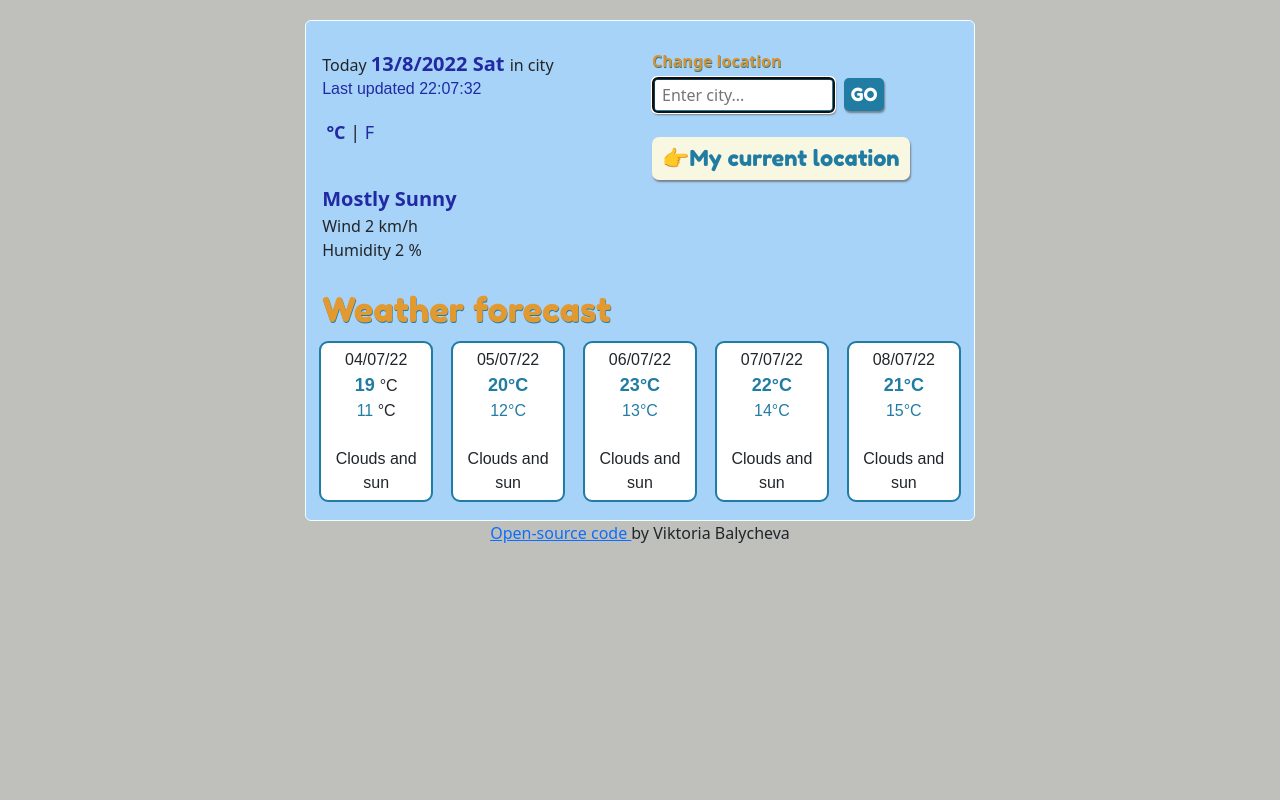
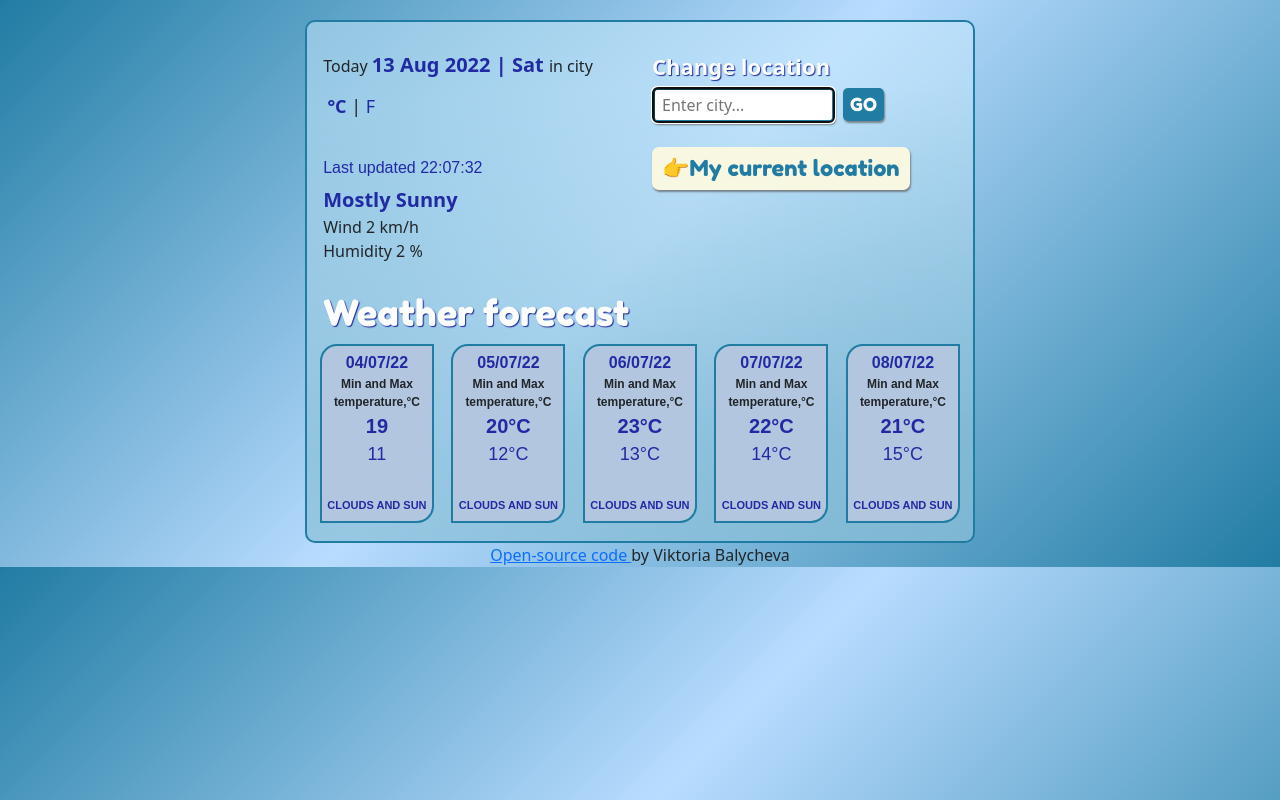
Before and after one commit to vb71021/my-weather-app, a plain HTML site: page index.html in a window 1280 px wide. Drawn offline with nearby package versions, Linux system fonts and the light colour scheme.

Commit message:
some css changes

```diff
--- a/index.html
+++ b/index.html
@@ -26,14 +26,14 @@
             <div class="col-sm-6">
           <p>
             Today <span class="date">
-              <span id = "day"></span>/<span id = "month"></span>/<span id = "year"></span> <span id = "week-day"> </span>
+              <span id = "day"></span> <span id = "month"></span> <span id = "year"></span> | <span id = "week-day"> </span>
             </span>
 
           in city
 
 
         <div class="city" id="city-current"></div>
-        <h3>time</h3>
+
         <img src = "" id="icon-description">
         <span class="degrees" id = "degrees"></span>
         <span class="units">
@@ -41,6 +41,7 @@
           <span id="divider">|</span>
           <a href = "#" id = "fahrenheit">F</a>
          </span>
+         <h3>time</h3>
           <div class = "description">
 
 
@@ -76,15 +77,15 @@
             <div  class="col-sm predict">
               <span id = "day-one">
                 04/07/22
-              </span>
-            </br>
+              </span> <div class="minmax">Min and Max temperature,°C</div>
+
             <span class="degree-predict" id = max-deg-d1>
               19
-            </span>°C
+            </span>
             </br>
             <span id = min-deg-d1>
               11
-            </span>°C
+            </span>
           </br>
           <img src = "" id="icon-forecast1">
         </br>
@@ -93,25 +94,25 @@
               </span>
 
       </div>
-            <div class="col-sm predict"> <span id = "day-two">05/07/22</span> </br> <span class="degree-predict" id = max-deg-d2>20°C</span> </br>
+            <div class="col-sm predict"> <span id = "day-two">05/07/22</span> <div class="minmax">Min and Max temperature,°C</div> <span class="degree-predict" id = max-deg-d2>20°C</span> </br>
             <span id = min-deg-d2>
               12°C
             </span></br><img src = "" id="icon-forecast2"></br><span id = "day-two-description">
                Clouds and sun
               </span> </div>
-            <div class="col-sm predict"> <span id = "day-three">06/07/22</span> </br> <span class="degree-predict" id = max-deg-d3>23°C</span> </br>
+            <div class="col-sm predict"> <span id = "day-three">06/07/22</span> <div class="minmax">Min and Max temperature,°C</div> <span class="degree-predict" id = max-deg-d3>23°C</span> </br>
             <span id = min-deg-d3>
               13°C
             </span></br><img src = "" id="icon-forecast3"></br><span id = "day-three-description">
                Clouds and sun
               </span> </div>
-            <div class="col-sm predict"> <span id = "day-four">07/07/22</span> </br> <span class="degree-predict" id = max-deg-d4>22°C</span> </br>
+            <div class="col-sm predict"> <span id = "day-four">07/07/22</span> <div class="minmax">Min and Max temperature,°C</div> <span class="degree-predict" id = max-deg-d4>22°C</span> </br>
             <span id = min-deg-d4>
               14°C
             </span></br><img src = "" id="icon-forecast4"></br><span id = "day-four-description">
                Clouds and sun
               </span> </div>
-            <div class="col-sm predict"> <span id = "day-five">08/07/22</span> </br> <span class="degree-predict" id = max-deg-d5>21°C</span> </br>
+            <div class="col-sm predict"> <span id = "day-five">08/07/22</span> <div class="minmax">Min and Max temperature,°C</div> <span class="degree-predict" id = max-deg-d5>21°C</span> </br>
             <span id = min-deg-d5>
               15°C
             </span></br><img src = "" id="icon-forecast5"></br><span id = "day-five-description">
--- a/src/hw5.js
+++ b/src/hw5.js
@@ -4,8 +4,22 @@ let now = new Date();
 let dayToday = document.querySelector("#day");
 dayToday.innerHTML = now.getDate();
 
+let months = [
+  "Jan",
+  "Feb",
+  "Mar",
+  "Apr",
+  "May",
+  "Jun",
+  "Jul",
+  "Aug",
+  "Sep",
+  "Oct",
+  "Nov",
+  "Dec",
+];
 let monthToday = document.querySelector("#month");
-monthToday.innerHTML = now.getMonth() + 1;
+monthToday.innerHTML = months[now.getMonth()];
 
 let yearToday = document.querySelector("#year");
 yearToday.innerHTML = now.getFullYear();
@@ -66,9 +80,6 @@ function showTemp() {
       degreesC.innerHTML = degreesFahrenheit;
       celsiusUnit.classList.remove("active");
       fahrenheitUnit.classList.add("active");
-      document.querySelector("#max-deg-d1").innerHTML = Math.round(
-        (response.data.daily[1].temp.max * 9) / 5 + 32
-      );
     }
 
     let fahrenheitUnit = document.querySelector("#fahrenheit");
--- a/src/styles.css
+++ b/src/styles.css
@@ -1,11 +1,11 @@
 body {
-  background-color: rgb(191, 192, 188);
+  background: linear-gradient(-225deg, #217ca3 0%, #b8dcff 48%, #217ca3 100%);
 }
 h1 {
-  color: #e29930;
-  text-shadow: 0.5px 0.5px 0.5px #217ca3;
-  font-size: 34px;
-  font-family: "Fredoka One", cursive;
+  color: #fcfdfd;
+  text-shadow: 1px 1px 1px #212aa3;
+  font-size: 36px;
+  font-family: "Fredoka One";
   word-break: keep-all;
 }
 h3 {
@@ -24,15 +24,26 @@ ul {
   padding: 0;
 }
 .card {
-  border-color: azure;
+  border-color: #217ca3;
+  border-width: 2px;
+  border-radius: 10px;
   width: 60%;
-  background-color: rgb(168, 211, 249);
+  background: linear-gradient(
+    178deg,
+    rgba(201, 234, 252, 0.51) 14.9%,
+    rgba(139, 192, 216, 0.73) 80%
+  );
   display: block;
   margin: 0 auto;
   margin-top: 20px;
 }
 .col-sm-6 {
   padding: 12px;
+}
+
+.minmax {
+  font-size: 12px;
+  font-weight: bolder;
 }
 .predict {
   display: inline-flexbox;
@@ -42,9 +53,9 @@ ul {
   font-family: Arial, Helvetica, sans-serif;
   padding: 5px;
   outline: 2px solid #217ca3;
-  border-radius: 7px;
+  border-radius: 15px 0px;
 
-  background-color: #ffffff;
+  background-color: #b2c7df;
   max-width: 110px;
 }
 
@@ -103,13 +114,27 @@ a#fahrenheit {
   font-weight: bold;
 }
 
-.fa-solid {
-  color: #e29930;
-  font-size: 24px;
+#day-one,
+#day-two,
+#day-three,
+#day-four,
+#day-five {
+  font-weight: bold;
+  color: #212aa3;
+}
+#day-one-description,
+#day-two-description,
+#day-three-description,
+#day-four-description,
+#day-five-description {
+  text-transform: uppercase;
+  font-size: 11px;
+  font-weight: bold;
+  color: #212aa3;
 }
 .degree-predict {
-  color: #217ca3;
-  font-size: 18px;
+  color: #212aa3;
+  font-size: 20px;
   font-weight: bolder;
 }
 #min-deg-d1,
@@ -117,8 +142,8 @@ a#fahrenheit {
 #min-deg-d3,
 #min-deg-d4,
 #min-deg-d5 {
-  color: #217ca3;
-  font-size: 16px;
+  color: #212aa3;
+  font-size: 18px;
 }
 
 input[type="text"] {
@@ -165,9 +190,10 @@ button:hover {
   color: white;
 }
 label {
-  color: #d8922f;
-  text-shadow: 0.5px 0.5px 0.5px #217ca3;
+  color: #fcfdfd;
+  text-shadow: 1px 1px 1px #212aa3;
   word-break: break-all;
+  font-size: 22px;
 }
 
 .github_link {
```
